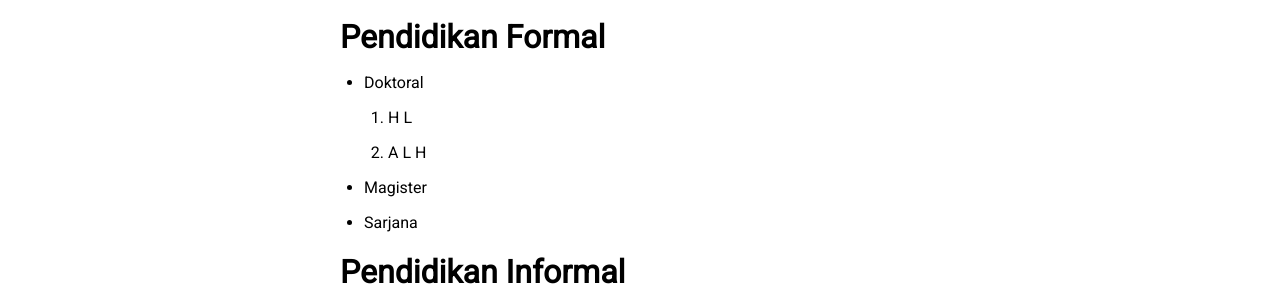
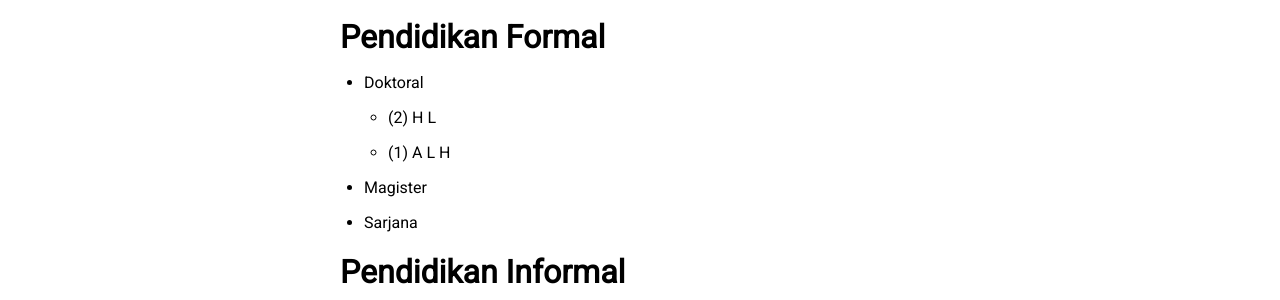
Before and after one commit to jpatiani/jpatiani.github.io, a Jekyll site: the page built from pages/education.md, in a window 1280 px wide. Shown: the part 129-429 px from the top of the page. Built offline with Jekyll 4.4.1, drawn with Linux system fonts in a browser that asks for light colours; nearby versions of some CDN libraries.

Commit message:
Revise formal education entries in education.md
Updated formatting of formal education list.

```diff
--- a/pages/education.md
+++ b/pages/education.md
@@ -7,8 +7,8 @@ permalink: /education
 
 # Pendidikan Formal
 - Doktoral
-  2. H L
-  1. A L H
+  - (2) H L
+  - (1) A L H
 - Magister
 - Sarjana
 
```
